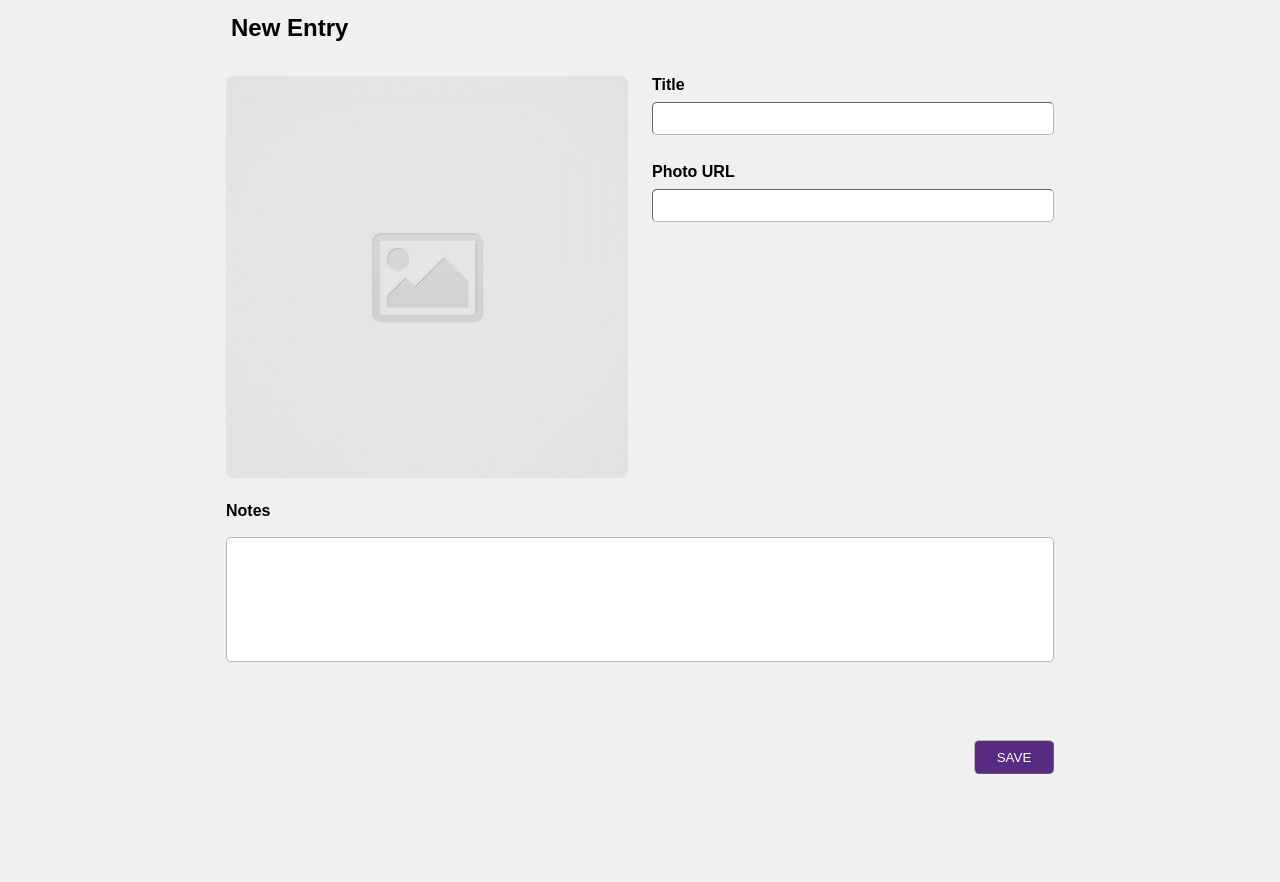
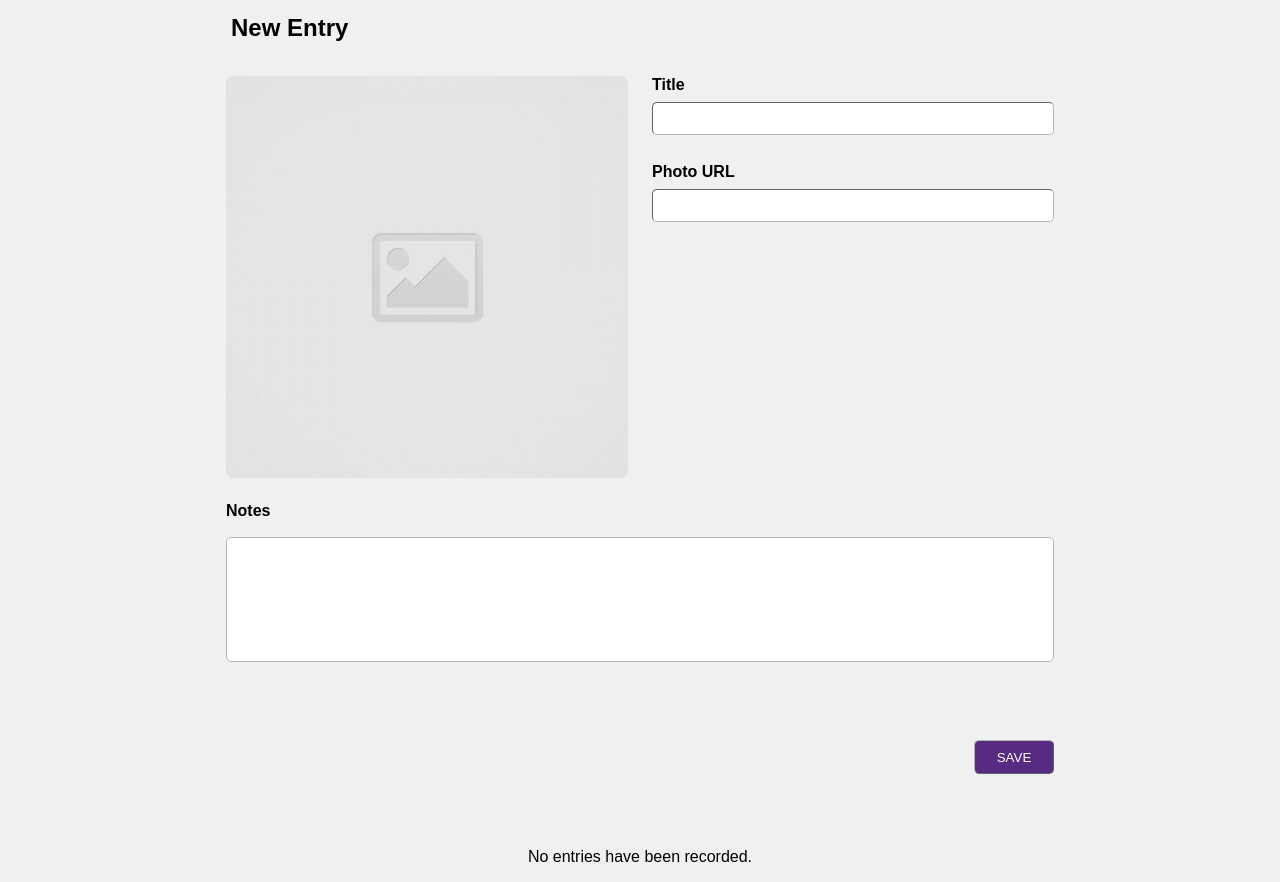
Before and after one commit to laykevin/code-journal, a website: page index.html in a window 1280 px wide. Shown: the part 59-941 px from the top of the page. Before the commit the page ends 907 px from the top, so only its background shows below. Drawn offline with Linux system fonts and the light colour scheme.

Commit message:
Removed the dummy journal entries from index.html and replaced them with a message indicating that no entries have been recorded.

```diff
--- a/css/styles.css
+++ b/css/styles.css
@@ -54,3 +54,7 @@ ul {
   list-style: none;
   padding-inline-start: 0;
 }
+
+.no-entries {
+  text-align: center;
+}
--- a/index.html
+++ b/index.html
@@ -48,38 +48,8 @@
       </form>
     </div>
     <div data-view="entries" class="hidden-NOT">
+      <p class="no-entries">No entries have been recorded.</p>
       <ul>
-        <!-- <li class="row">
-          <div class="column-half">
-            <img src="images/placeholder-image-square.jpg" alt="placeholder">
-          </div>
-          <div class="column-half">
-            <h3>JavaScript</h3>
-            <p>Lorem ipsum dolor sit, amet consectetur adipisicing elit. Culpa, excepturi doloremque. Doloremque temporibus, ipsum ab expedita dignissimos ut, tempora sed maiores cumque exercitationem sapiente recusandae nemo, fugiat eius beatae maxime.</p>
-          </div>
-        </li>
-        <li class="row">
-          <div class="column-half">
-            <img src="images/placeholder-image-square.jpg" alt="placeholder">
-          </div>
-          <div class="column-half">
-            <h3>JavaScript</h3>
-            <p>Lorem ipsum dolor sit, amet consectetur adipisicing elit. Culpa, excepturi doloremque. Doloremque temporibus,
-            ipsum ab expedita dignissimos ut, tempora sed maiores cumque exercitationem sapiente recusandae nemo, fugiat eius
-            beatae maxime.</p>
-          </div>
-        </li>
-        <li class="row">
-          <div class="column-half">
-            <img src="images/placeholder-image-square.jpg" alt="placeholder">
-          </div>
-          <div class="column-half">
-            <h3>JavaScript</h3>
-            <p>Lorem ipsum dolor sit, amet consectetur adipisicing elit. Culpa, excepturi doloremque. Doloremque temporibus,
-            ipsum ab expedita dignissimos ut, tempora sed maiores cumque exercitationem sapiente recusandae nemo, fugiat eius
-            beatae maxime.</p>
-          </div>
-        </li> -->
       </ul>
     </div>
   </main>
```
